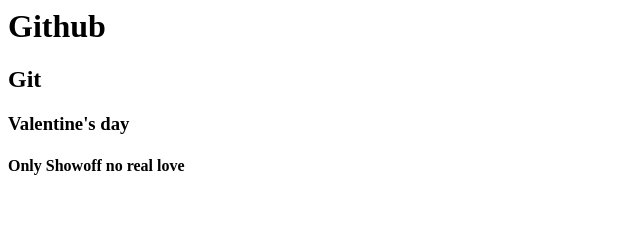
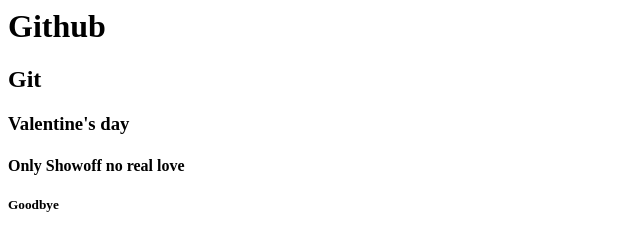
Before and after one commit to DevNik03/github-project, a plain HTML site: page index.html in a window 1280 px wide. Shown: the full height of the page, 0-640 px from the left. Drawn offline with Linux system fonts and the light colour scheme.

Commit message:
Update index.html

```diff
--- a/index.html
+++ b/index.html
@@ -7,5 +7,6 @@
         <h2>Git</h2>
         <h3>Valentine's day</h3>
         <h4> Only Showoff no real love</h4>
+        <h5>Goodbye</h5>
     </body>
 </html>
```
